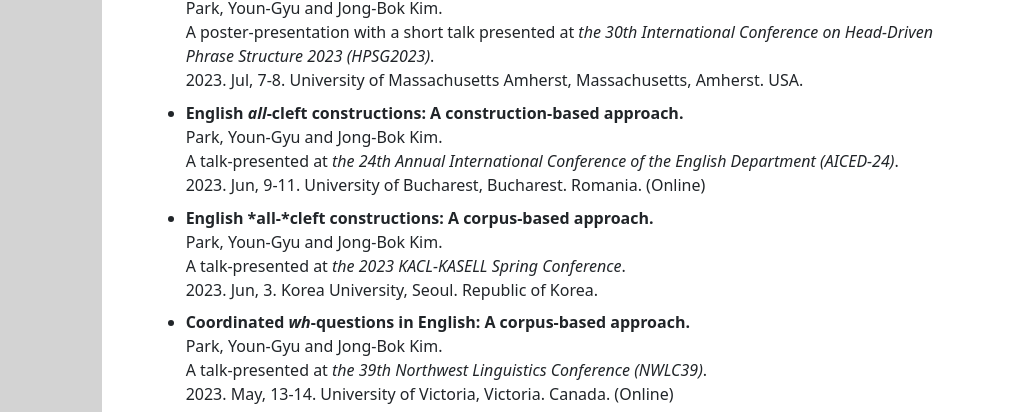
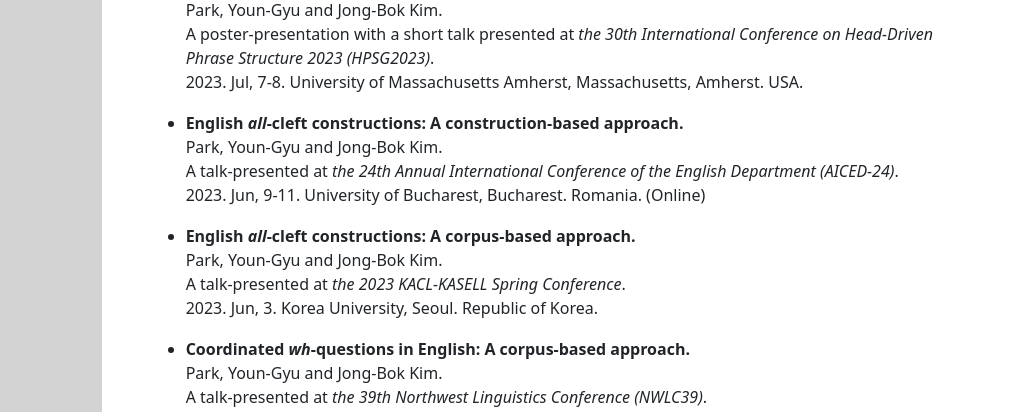
Before and after one commit to youngyu0406/cv, a plain HTML site: page menu/pub.html in a window 1280 px wide. Shown: the part 363-775 px from the top of the page, 258-1280 px from the left. Drawn offline with nearby package versions, Linux system fonts and the light colour scheme.

Commit message:
minor_change

```diff
--- a/menu/pub.html
+++ b/menu/pub.html
@@ -110,7 +110,7 @@ padding:2ex
             <h4 class="sub_title">&#x1F4D1
                 Publications</h4>
                 <ul>
-                    <li>
+                    <li class="extended">
                         <b><i>All</i>-cleft constructions in English: A corpus-based approach. <br></b>
                         Park, Youn-Gyu and Jong-Bok Kim.
                         2023. <br>
@@ -123,32 +123,32 @@ padding:2ex
             <h4 class="sub_title">&#x1F4DC
                 Presentations</h4>
                 <ul>
-                    <li>
+                    <li class="extended">
                         <b>Coordinated <i>wh</i>-questions in English: An HPSG approach.</b> <a href="https://www.acsu.buffalo.edu/~fabiolah/hpsg23/abstracts/Park_Kim.pdf">(Abstract)</a><br>
                         Park, Youn-Gyu and Jong-Bok Kim. <br>
                         A poster-presentation with a short talk presented at <i>the 30th International Conference on Head-Driven Phrase Structure 2023 (HPSG2023)</i>.<br>
                         2023. Jul, 7-8. University of Massachusetts Amherst, Massachusetts, Amherst. USA.
                     </li>
-                    <li>
+                    <li class="extended">
                         <b>English <i>all</i>-cleft constructions: A construction-based approach.</b><br>
                         Park, Youn-Gyu and Jong-Bok Kim. <br>
                         A talk-presented at <i>the 24th Annual International Conference of the English Department (AICED-24)</i>.<br>
                         2023. Jun, 9-11. University of Bucharest, Bucharest. Romania. (Online)
                     </li>
-                    <li>
-                        <b>English *all-*cleft constructions: A corpus-based approach.</b> <br>
+                    <li class="extended">
+                        <b>English <i>all</i>-cleft constructions: A corpus-based approach.</b> <br>
                         Park, Youn-Gyu and Jong-Bok Kim. <br>
                         A talk-presented at <i>the 2023 KACL-KASELL Spring Conference</i>. <br>
                         2023. Jun, 3. Korea University, Seoul. Republic of Korea.
                     </li>
-                    <li>
+                    <li class="extended">
                         <b>Coordinated <i>wh</i>-questions in English: A corpus-based approach.</b><br>
                         Park, Youn-Gyu and Jong-Bok Kim.<br>
                         A talk-presented at <i>the 39th Northwest Linguistics Conference (NWLC39)</i>. <br>
                         2023. May, 13-14. University of Victoria, Victoria. Canada. (Online)
                     </li>
 
-                    <li>
+                    <li class="extended">
                         <b>English emphatic reflexives: A corpus-based approach.</b><br>
                         Park, Youn-Gyu. <br>
                         A talk-presented at <i>the 2021 Fall Linguistic Society of Korea Young Scholar Symposium</i>. <br>
--- a/menu/style.css
+++ b/menu/style.css
@@ -40,3 +40,7 @@ h4.sub_title {
 li.research_interests {
   margin-bottom: 1ex;
 }
+
+li.extended {
+    margin-bottom: 2ex;
+}
--- a/style.css
+++ b/style.css
@@ -40,3 +40,7 @@ h4.sub_title {
 li.research_interests {
 margin-bottom: 1ex;
 }
+
+li.extended {
+  margin-bottom: 2ex;
+}
```
Lines whose indentation alone changed are shown as unchanged.
